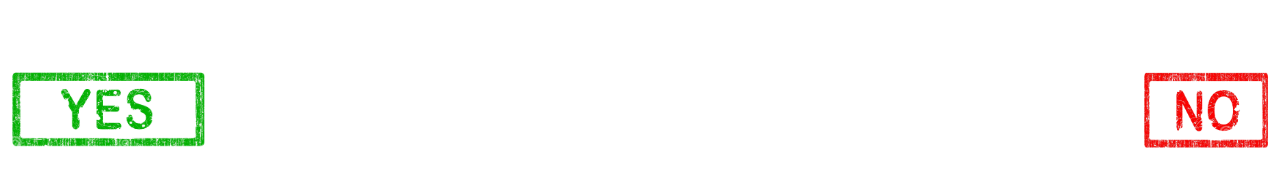
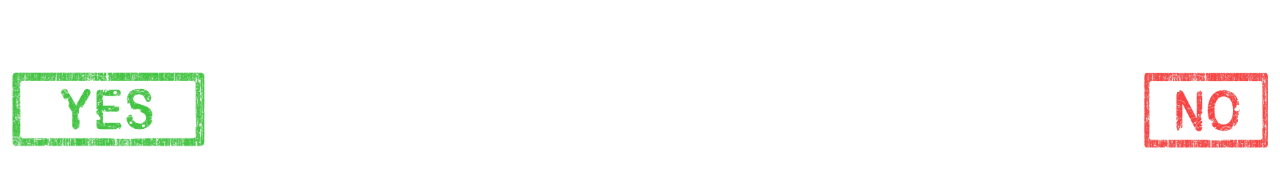
Before and after one commit to tomsawdayee/crossroads, a Vue app: page /#/ in a window 1280 px wide. Shown: the part 370-556 px from the top of the page. Built offline with nearby package versions, Linux system fonts and the light colour scheme; what vue-splash would draw is missing.

Commit message:
Little css touches

```diff
--- a/src/Play.vue
+++ b/src/Play.vue
@@ -322,7 +322,7 @@ html, body {
 }
 
 body {
-  padding: 0 10px;
+  padding: 0 10px 10px 10px;
 }
 .decision-container {
   list-style-type: none;
@@ -480,6 +480,7 @@ body {
   z-index: 1;
   top: 55%;
   height: 80px;
+  opacity: 75%;
 }
 
 .nope-pointer {
```
